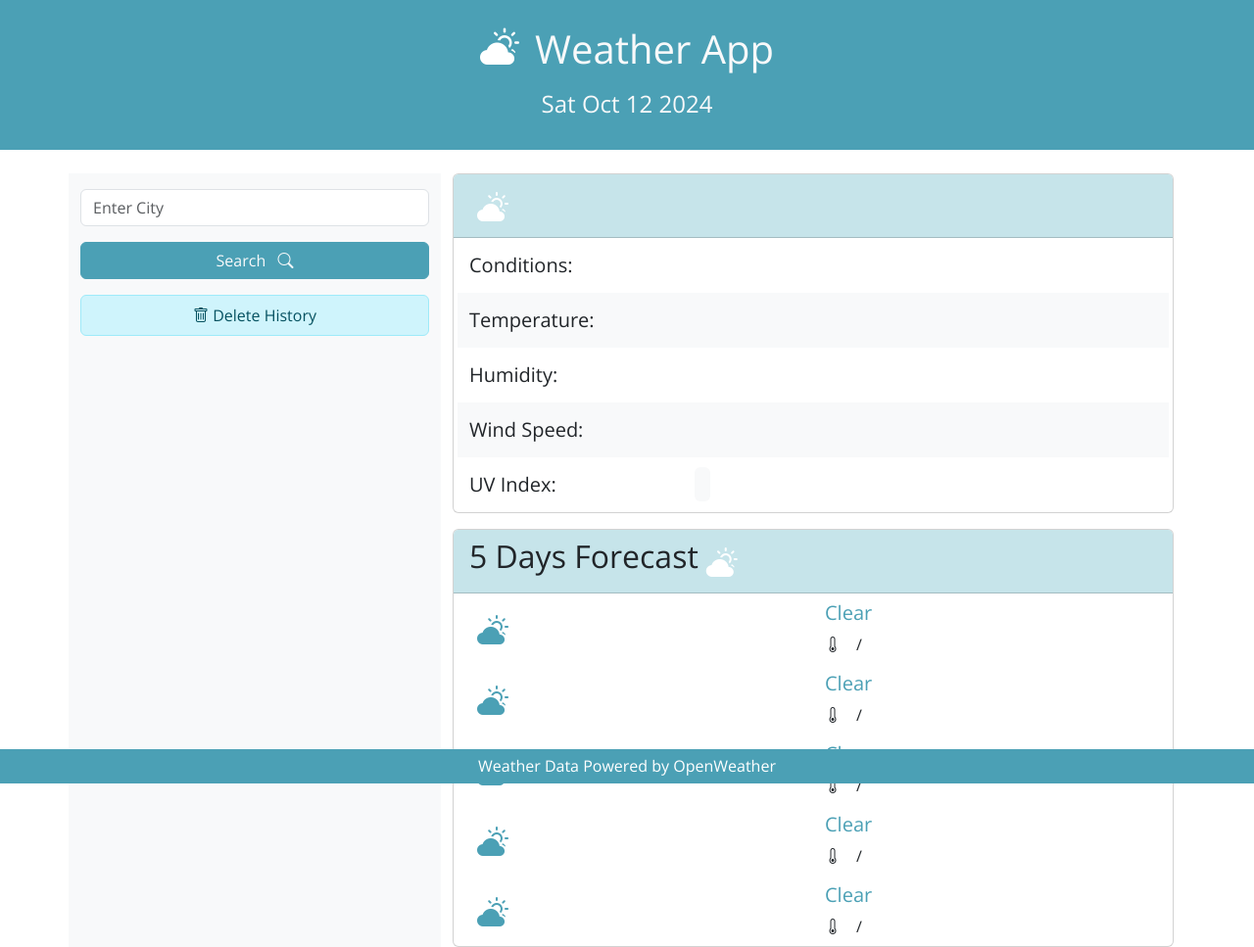
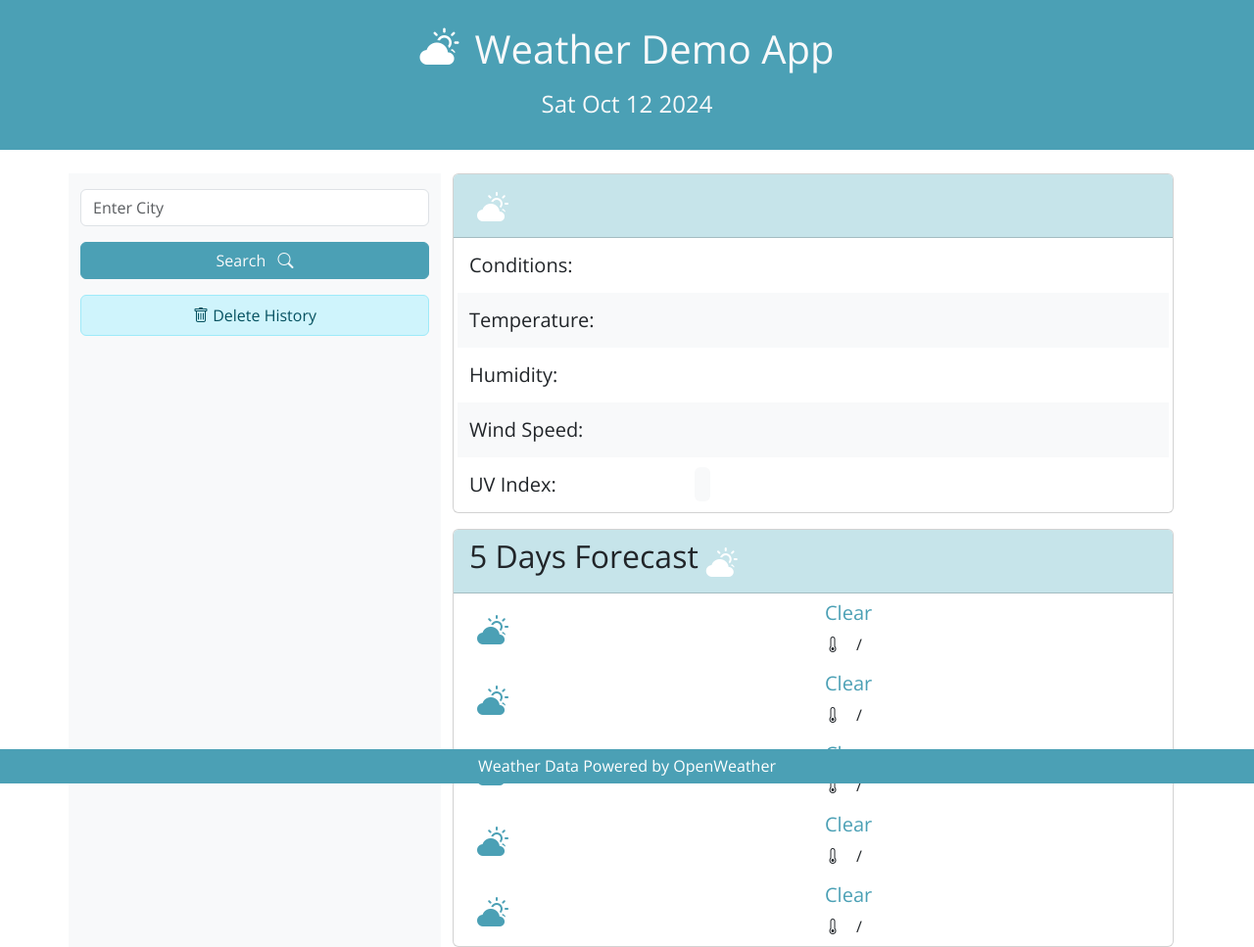
Before and after one commit to balberat/weather-web-app, a website: page index.html in a window 1280 px wide. Shown: the whole page at 98% size. Drawn offline with nearby package versions, Linux system fonts and the light colour scheme; no server answers.

Commit message:
test-commit

```diff
--- a/index.html
+++ b/index.html
@@ -17,7 +17,7 @@
             <div class="d-flex flex-row mt-2 align-items-center">
                 <i class="bi bi-cloud-sun-fill pb-3 text-white fs-1 me-3"></i>
                 <h1 class="h1 font-weight-bold text-light">
-                    Weather App
+                    Weather Demo App
                 </h1>
             </div>
             <div id="todayDate" class="h4 text-light mb-4"></div>
```
